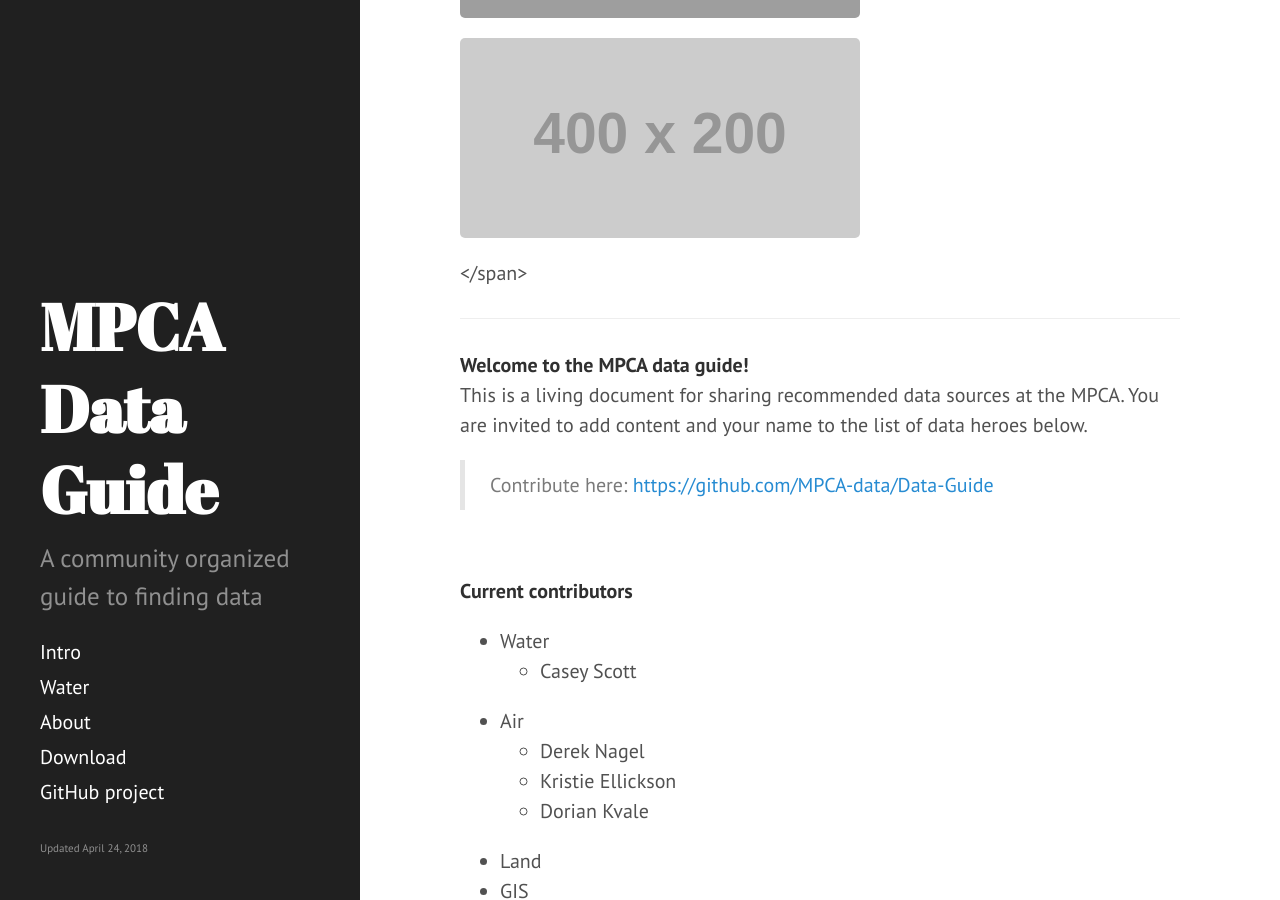
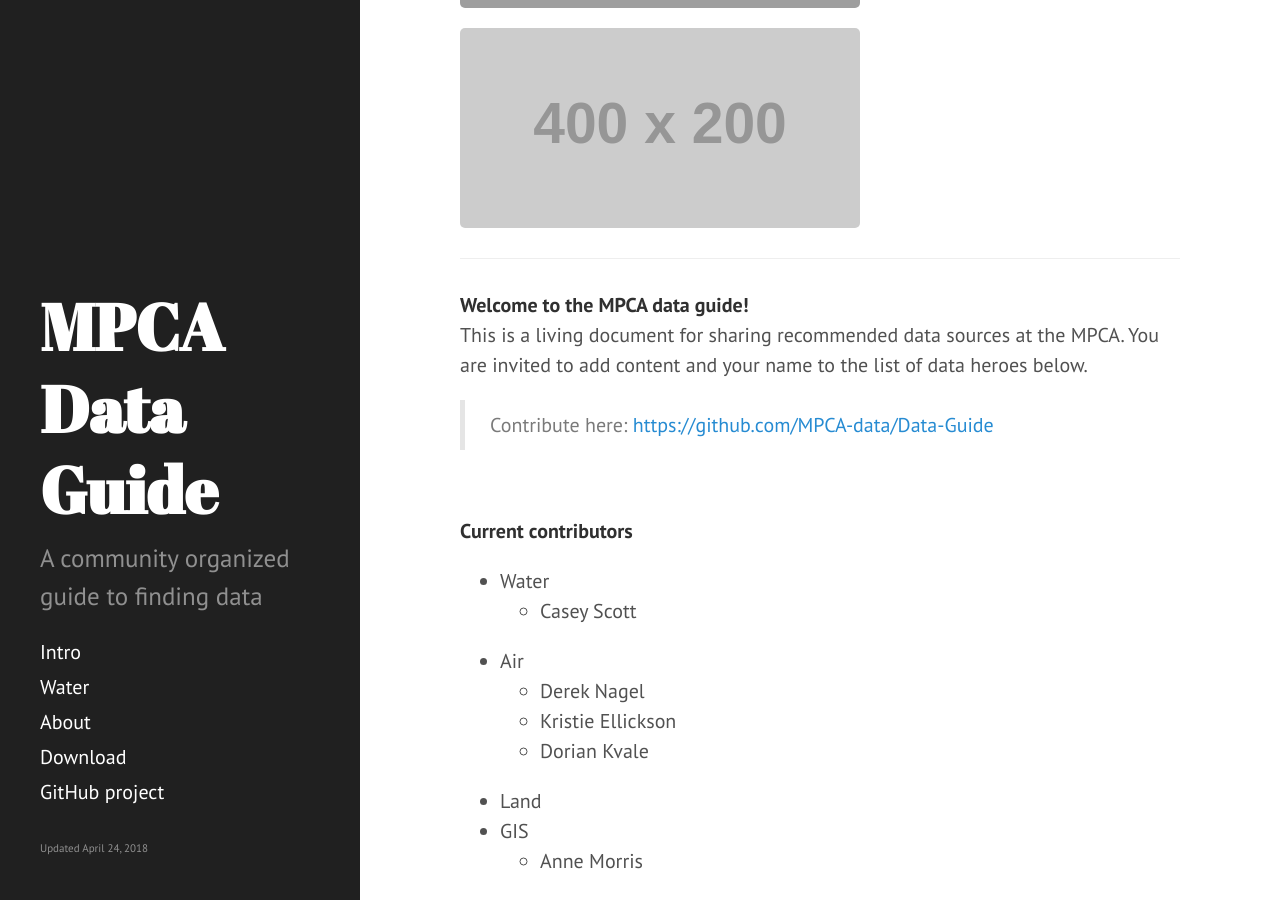
Before and after one commit to kmellick/Data-Guide, a Jekyll site: the page built from _posts/2018-04-23-introduction.md, in a window 1280 px wide and 900 px high, scrolled down 432 px. Built offline with Jekyll 4.4.1, drawn with Linux system fonts in a browser that asks for light colours.

Commit message:
Update 2018-04-23-introduction.md

```diff
--- a/_posts/2018-04-23-introduction.md
+++ b/_posts/2018-04-23-introduction.md
@@ -3,13 +3,10 @@
 title: Introduction
 ---
 
-<span style = "max-width: 78%">
-
 ![]({{ "/public/images/population_lines.jpg"  | absolute_url }})
 
 ![](http://placehold.it/400x200 "Medium example image")
 
-</span>
 
 
 
```
